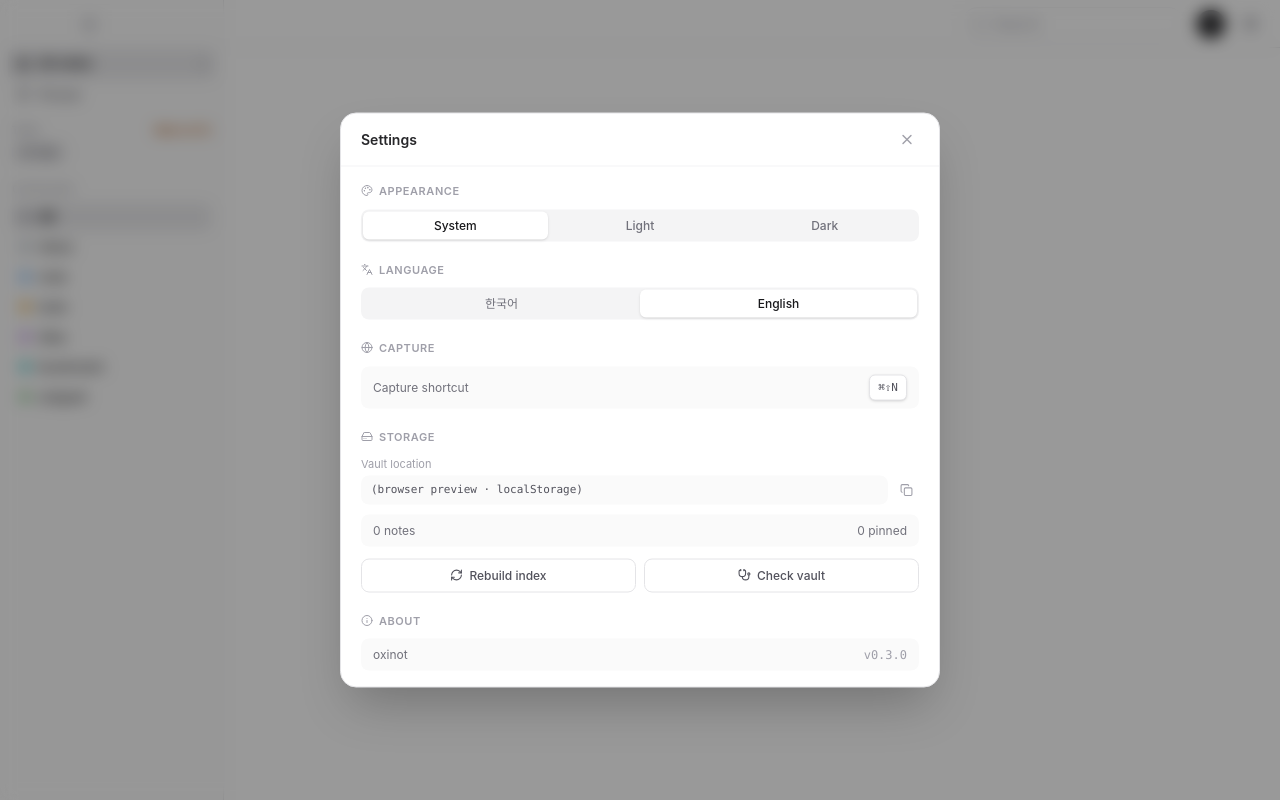
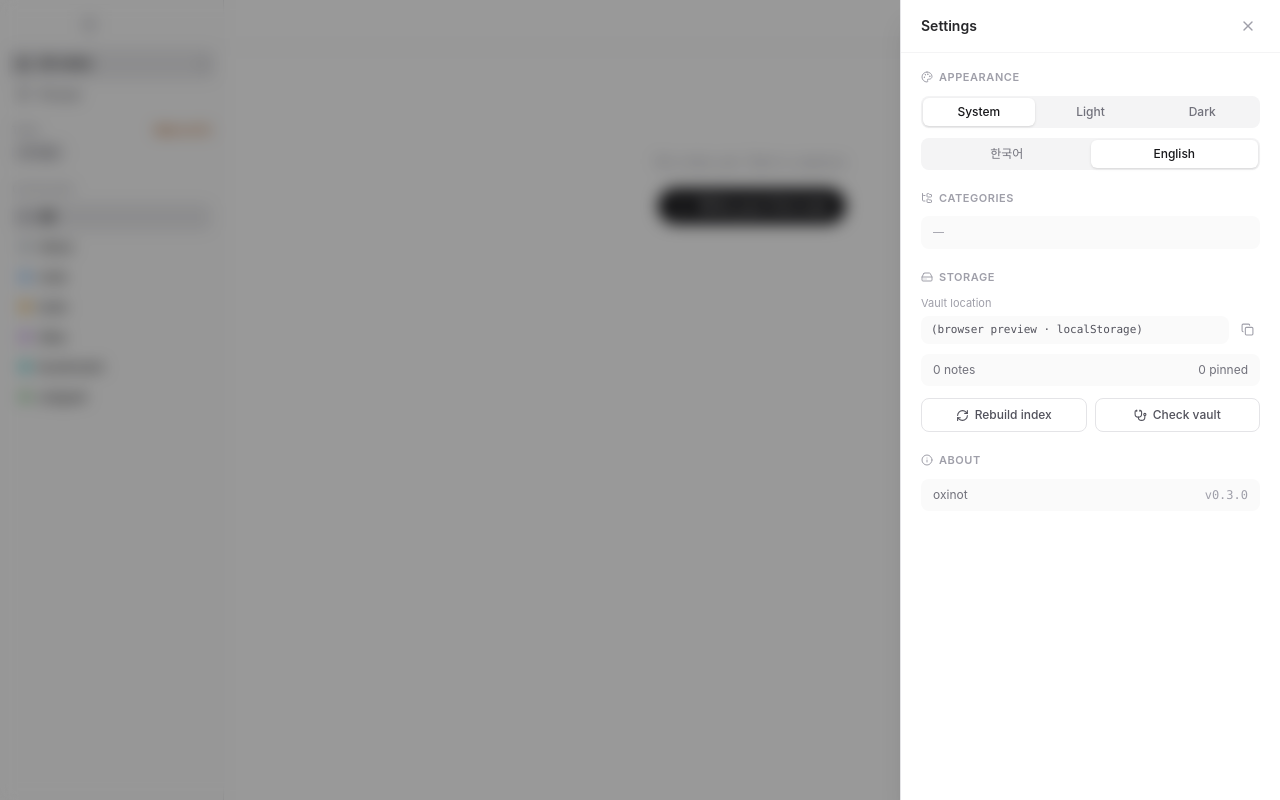
Before and after one commit to project-oxi/oximemo, a React (Vite) app in the folder apps/desktop/: page / in a window 1280 px wide. Both pictures are taken after a click on the button 1250 px from the left and 23 px from the top of the page. Built offline with nearby package versions, Linux system fonts and the light colour scheme.

Commit message:
refactor(settings): modal → right-side drawer with section layout

```diff
--- a/apps/desktop/src/components/SettingsMenu.tsx
+++ b/apps/desktop/src/components/SettingsMenu.tsx
@@ -1,8 +1,9 @@
 /**
- * Settings modal: a full Dialog (not a popover) with grouped sections —
- * appearance, language, capture, storage/vault, and about. Every action maps
- * onto an existing IPC command (theme/locale are local state; reindex/doctor
- * hit the vault). Anchored to the gear button in the CardGrid header.
+ * Settings drawer: a right-anchored Dialog panel that slides in from the
+ * right edge. Stacks vertical sections — Appearance, Categories (placeholder
+ * until Task 8 fills it), Storage/Vault, and About. Every action maps onto an
+ * existing IPC command (theme/locale are local state; reindex/doctor hit the
+ * vault). Triggered by the gear button in the CardGrid header.
  */
 import { Dialog } from "@base-ui-components/react";
 import { useQuery, useQueryClient } from "@tanstack/react-query";
@@ -10,10 +11,9 @@ import { type ReactNode, useState } from "react";
 import {
   Check,
   Copy,
-  Globe,
+  FolderTree,
   HardDrive,
   Info,
-  Languages,
   Palette,
   RefreshCw,
   Settings,
@@ -155,7 +155,7 @@ export function SettingsMenu() {
       <Dialog.Portal>
         <Dialog.Backdrop className="fixed inset-0 z-40 bg-black/40 backdrop-blur-sm" />
         <Dialog.Popup
-          className="fixed left-1/2 top-1/2 z-50 flex max-h-[82vh] w-[min(600px,92vw)] -translate-x-1/2 -translate-y-1/2 flex-col overflow-hidden rounded-2xl border border-zinc-200 bg-white shadow-2xl dark:border-zinc-800 dark:bg-zinc-900"
+          className="fixed right-0 top-0 z-50 flex h-full w-[380px] max-w-[92vw] translate-x-full flex-col overflow-hidden border-l border-zinc-200 bg-white shadow-xl transition-transform duration-200 ease-out data-[open]:translate-x-0 dark:border-zinc-800 dark:bg-zinc-950"
         >
           {/* Header */}
           <div className="flex items-center justify-between border-b border-zinc-100 px-5 py-3.5 dark:border-zinc-800">
@@ -182,9 +182,7 @@ export function SettingsMenu() {
                   { value: "dark", label: t.theme_dark },
                 ]}
               />
-            </Section>
-
-            <Section icon={<Languages size={12} />} title={t.language}>
+              <div className="mt-2.5">
                 <Segmented
                   value={locale}
                   onChange={setLocale}
@@ -193,17 +191,14 @@ export function SettingsMenu() {
                     { value: "en", label: t.locale_en },
                   ]}
                 />
+              </div>
             </Section>
 
-            <Section icon={<Globe size={12} />} title={t.section_capture}>
-              <div className="flex items-center justify-between rounded-lg bg-zinc-50 px-3 py-2 dark:bg-zinc-800/50">
-                <span className="text-xs text-zinc-500 dark:text-zinc-400">
-                  {t.capture_shortcut}
-                </span>
-                <kbd className="rounded-md border border-zinc-200 bg-white px-2 py-1 font-mono text-[11px] text-zinc-600 shadow-sm dark:border-zinc-700 dark:bg-zinc-800 dark:text-zinc-300">
-                  ⌘⇧N
-                </kbd>
-              </div>
+            {/* TODO(Task 8): populate Categories management UI. */}
+            <Section icon={<FolderTree size={12} />} title="Categories">
+              <p className="rounded-lg bg-zinc-50 px-3 py-2 text-[11px] text-zinc-400 dark:bg-zinc-800/50 dark:text-zinc-500">
+                —
+              </p>
             </Section>
 
             <Section icon={<HardDrive size={12} />} title={t.section_storage}>
```
Lines whose indentation alone changed are shown as unchanged.
